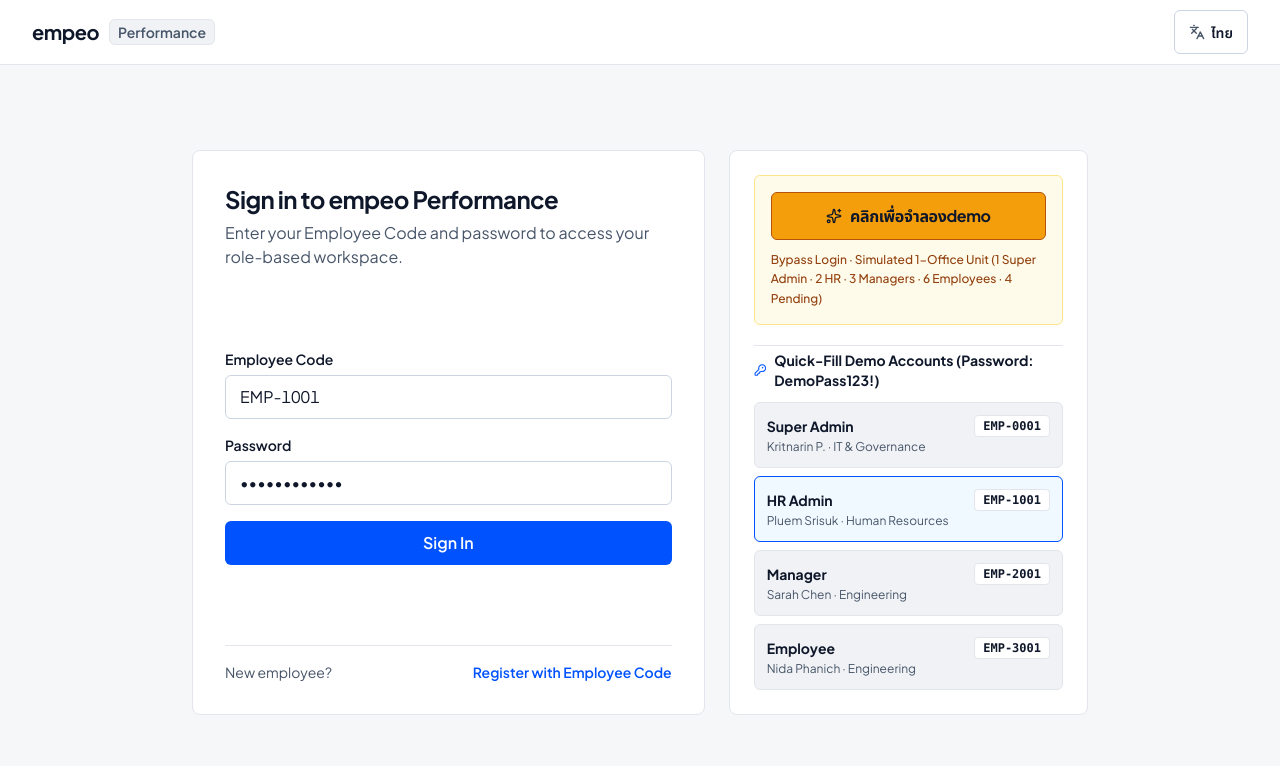
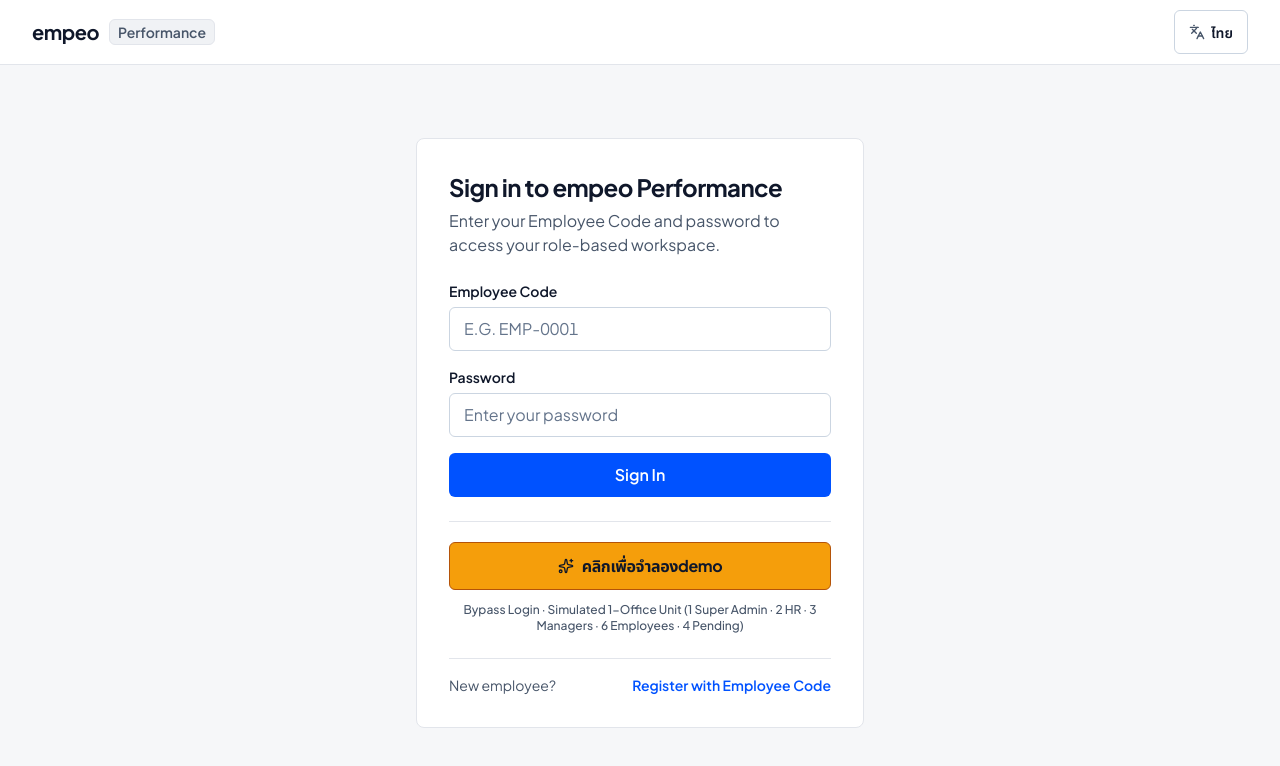
Before and after one commit to Krist-KritnarinP/GOFIVE-OKRs, a React (Vite) app in the folder frontend/: page / in a window 1280 px wide. Shown: the top 766 px of the page. Built offline with nearby package versions, Linux system fonts and the light colour scheme.

Commit message:
ui: remove Quick-Fill Demo panel from LoginPage for clean single-card layout

```diff
--- a/frontend/src/App.jsx
+++ b/frontend/src/App.jsx
@@ -39,7 +39,6 @@ export function App() {
     ) : (
       <LoginPage
         t={t}
-        lang={lang}
         onToggleLanguage={toggleLanguage}
         onLogin={store.handleLogin}
         onBypassDemo={store.handleBypassDemo}
--- a/frontend/src/pages/LoginPage.jsx
+++ b/frontend/src/pages/LoginPage.jsx
@@ -1,17 +1,15 @@
 import { useState } from 'react';
-import { AlertCircle, KeyRound, Languages, Sparkles } from 'lucide-react';
-import { DEMO_PERSONAS } from '../constants/roles.js';
+import { AlertCircle, Languages, Sparkles } from 'lucide-react';
 
 export function LoginPage({
   t,
-  lang,
   onToggleLanguage,
   onLogin,
   onBypassDemo,
   onGoRegister,
 }) {
-  const [employeeCode, setEmployeeCode] = useState('EMP-1001');
-  const [password, setPassword] = useState('DemoPass123!');
+  const [employeeCode, setEmployeeCode] = useState('');
+  const [password, setPassword] = useState('');
   const [error, setError] = useState('');
 
   const handleSubmit = (e) => {
@@ -21,12 +19,6 @@ export function LoginPage({
     if (!result.ok) {
       setError(result.error);
     }
-  };
-
-  const quickFill = (code) => {
-    setEmployeeCode(code);
-    setPassword('DemoPass123!');
-    setError('');
   };
 
   return (
@@ -52,10 +44,8 @@ export function LoginPage({
         </div>
       </header>
 
-      <main className="flex-1 w-full px-4 sm:px-6 lg:px-8 py-8 flex items-center justify-center">
-        <div className="w-full max-w-4xl grid grid-cols-1 lg:grid-cols-12 gap-6 items-stretch">
-          {/* Left: Login Form */}
-          <section className="lg:col-span-7 rounded-lg border border-[var(--border-subtle)] bg-[var(--surface-card)] p-6 sm:p-8 flex flex-col justify-between space-y-6">
+      <main className="flex-1 w-full px-4 sm:px-6 py-8 flex items-center justify-center">
+        <section className="w-full max-w-md rounded-lg border border-[var(--border-subtle)] bg-[var(--surface-card)] p-6 sm:p-8 space-y-6">
           <div className="space-y-1.5">
             <h1 className="text-2xl font-bold tracking-tight text-[var(--ink-primary)]">
               {t.loginTitle}
@@ -117,22 +107,8 @@ export function LoginPage({
             </button>
           </form>
 
-            <div className="pt-4 border-t border-[var(--border-subtle)] flex items-center justify-between gap-2 text-sm">
-              <span className="text-[var(--ink-secondary)]">{t.noAccountText}</span>
-              <button
-                type="button"
-                onClick={onGoRegister}
-                className="font-semibold text-[var(--brand-primary)] hover:underline cursor-pointer"
-              >
-                {t.goToRegister}
-              </button>
-            </div>
-          </section>
-
-          {/* Right: Gold Demo Bypass CTA + 4 Quick-Fill Demo Accounts */}
-          <aside className="lg:col-span-5 rounded-lg border border-[var(--border-subtle)] bg-[var(--surface-card)] p-6 space-y-5">
-            {/* Gold Bypass Demo Button (High-Contrast WCAG AAA Gold) */}
-            <div className="rounded-md border p-4 space-y-2.5" style={{ backgroundColor: '#FFFBEB', borderColor: '#FDE68A' }}>
+          {/* Gold Bypass Demo Section */}
+          <div className="pt-5 border-t border-[var(--border-subtle)] space-y-3">
             <button
               type="button"
               onClick={onBypassDemo}
@@ -152,49 +128,22 @@ export function LoginPage({
               <Sparkles className="w-4 h-4 shrink-0" aria-hidden="true" />
               <span>{t.bypassDemoBtn}</span>
             </button>
-              <p className="text-xs font-medium leading-relaxed" style={{ color: '#92400E' }}>
+            <p className="text-xs text-center font-medium text-[var(--ink-secondary)]">
               {t.bypassDemoSub}
             </p>
           </div>
 
-            <div className="space-y-3 pt-1 border-t border-[var(--border-subtle)]">
-              <div className="flex items-center gap-2">
-                <KeyRound className="w-4 h-4 text-[var(--brand-primary)]" aria-hidden="true" />
-                <h2 className="text-sm font-bold text-[var(--ink-primary)]">{t.quickFillTitle}</h2>
+          <div className="pt-4 border-t border-[var(--border-subtle)] flex items-center justify-between gap-2 text-sm">
+            <span className="text-[var(--ink-secondary)]">{t.noAccountText}</span>
+            <button
+              type="button"
+              onClick={onGoRegister}
+              className="font-semibold text-[var(--brand-primary)] hover:underline cursor-pointer"
+            >
+              {t.goToRegister}
+            </button>
           </div>
-
-              <div className="space-y-2">
-                {DEMO_PERSONAS.map((persona) => {
-                  const selected = employeeCode.toUpperCase() === persona.employeeCode;
-                  return (
-                    <button
-                      key={persona.userId}
-                      type="button"
-                      onClick={() => quickFill(persona.employeeCode)}
-                      className={`w-full text-left rounded-md border p-3 transition-colors duration-150 cursor-pointer ${
-                        selected
-                          ? 'border-[var(--brand-primary)] bg-[var(--status-track-bg)]'
-                          : 'border-[var(--border-subtle)] bg-[var(--surface-subtle)] hover:bg-[var(--surface-hover)]'
-                      }`}
-                    >
-                      <div className="flex items-center justify-between gap-2">
-                        <span className="text-sm font-bold text-[var(--ink-primary)]">
-                          {lang === 'th' ? persona.labelTh : persona.label}
-                        </span>
-                        <code className="text-xs font-bold px-2 py-0.5 rounded bg-[var(--surface-card)] border border-[var(--border-subtle)] text-[var(--ink-primary)] tabular-nums">
-                          {persona.employeeCode}
-                        </code>
-                      </div>
-                      <p className="mt-0.5 text-xs text-[var(--ink-secondary)]">
-                        {lang === 'th' ? persona.nameTh : persona.name} · {persona.department}
-                      </p>
-                    </button>
-                  );
-                })}
-              </div>
-            </div>
-          </aside>
-        </div>
+        </section>
       </main>
     </div>
   );
```
Lines whose indentation alone changed are shown as unchanged.
